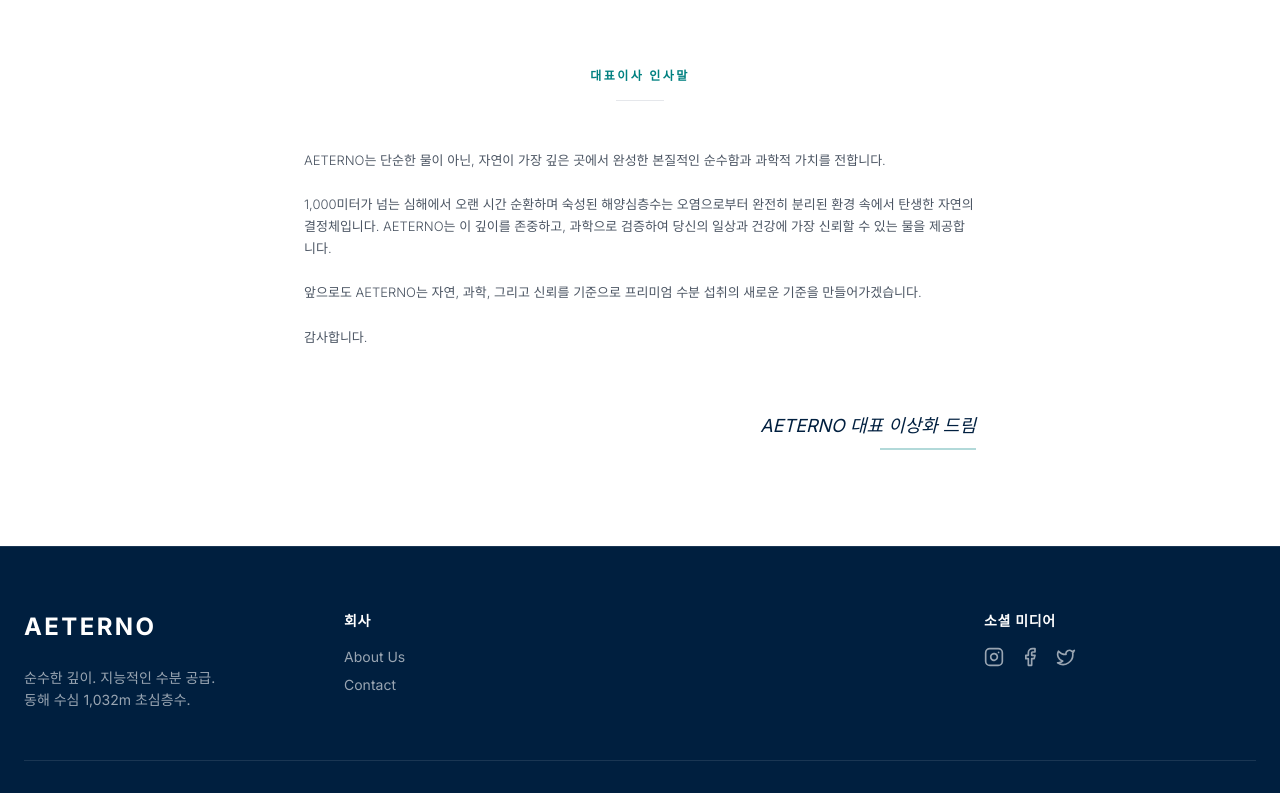
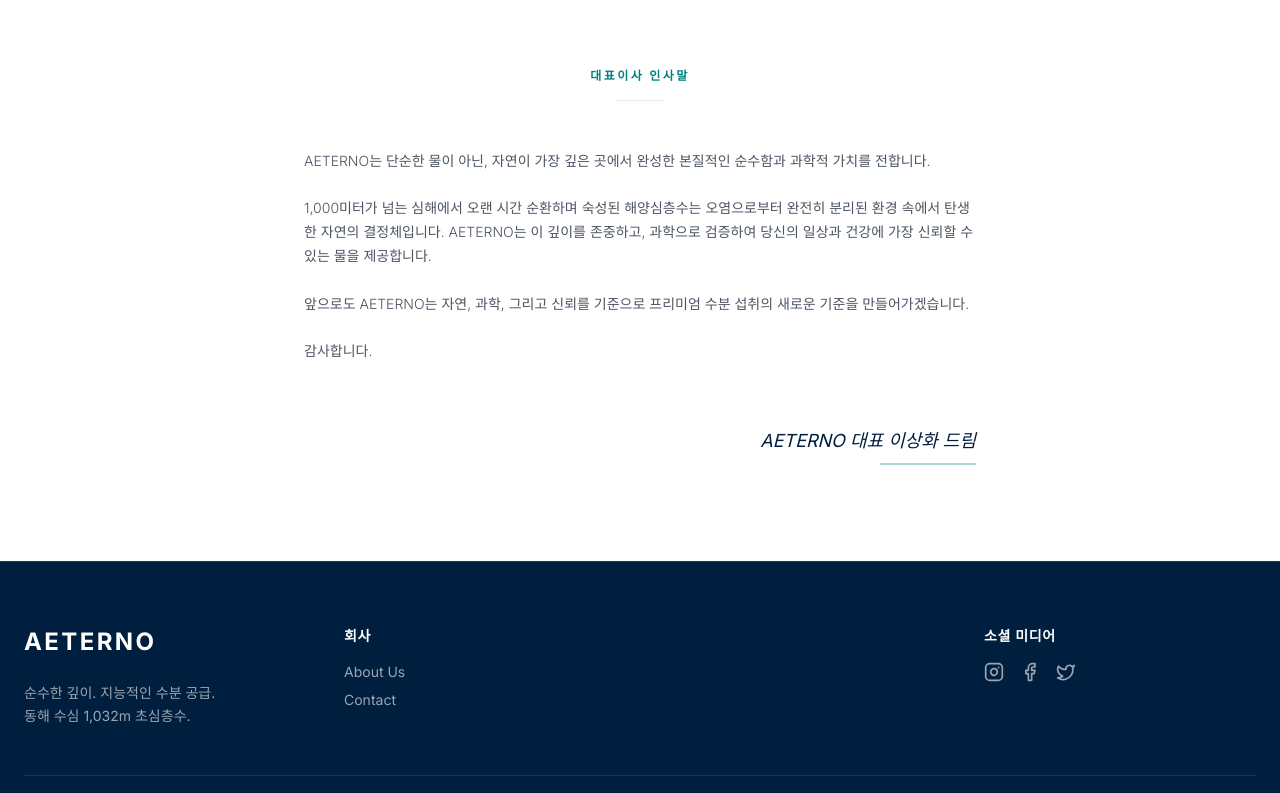
Before and after one commit to bizpeer/Aeterno, a React (Vite) app: page /ko/brand-story in a window 1280 px wide. Shown: the part 1276-2069 px from the top of the page. Built offline with nearby package versions, Linux system fonts and the light colour scheme; no server answers; a web font is replaced by a local one.

Commit message:
style: change CEO message font size to 14px

```diff
--- a/src/components/sections/BrandStory.tsx
+++ b/src/components/sections/BrandStory.tsx
@@ -132,7 +132,7 @@
                             <div className="h-px w-12 bg-gray-200 mx-auto" />
                         </div>
 
-                        <div className="text-[13px] text-gray-600 leading-[1.7] font-light text-center md:text-left whitespace-pre-line">
+                        <div className="text-[14px] text-gray-600 leading-[1.7] font-light text-center md:text-left whitespace-pre-line">
                             {t('brandStory.ceoMessage.body')}
                         </div>
 
```
